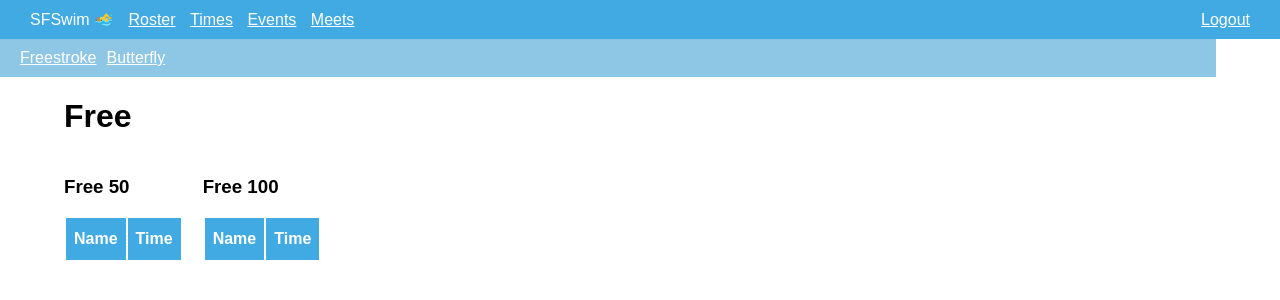
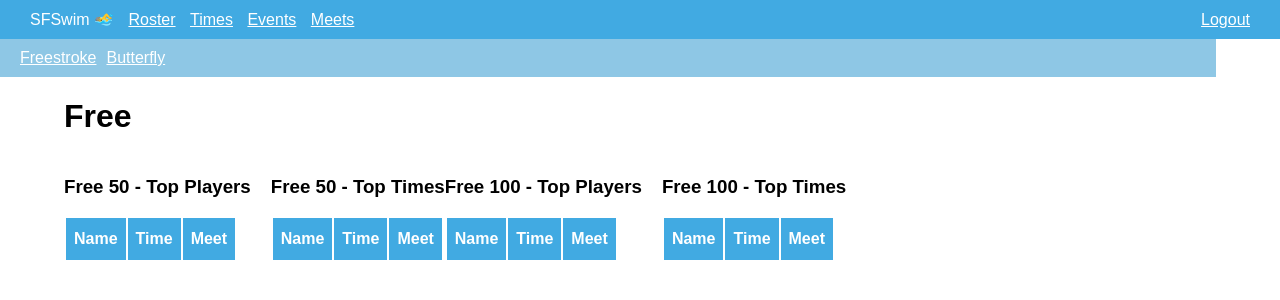
Before and after one commit to sfhacks/SFSwimming, a Flask app: page /event?stroke=free in a window 1280 px wide. Shown: the top 300 px of the page. Run offline with Flask 2, Linux system fonts and the light colour scheme; data that the repository does not hold is empty; parts of the project's set-up code (start-up, migrations or seed data) failed here and were passed over.

Commit message:
Top 5 times by Player/in Total

```diff
--- a/app/db/__init__.py
+++ b/app/db/__init__.py
@@ -78,5 +78,8 @@ def getTopPlayers(stroke, distance):
 def addTime(stroke, distance, time, player_id):
     Time(stroke=stroke, distance=distance, time=time, player=player_id).save()
 
+def getTopTimes(stroke, distance):
+    return Time.objects(stroke=stroke, distance=distance).order_by("time")[:5]
+
 def getAllTimesForPlayer(stroke, distance, player_id):
         return Time.objects(stroke=stroke, distance=distance, player=player_id).order_by("-id")
--- a/app/routes.py
+++ b/app/routes.py
@@ -97,7 +97,8 @@ def show_event():
         if event["stroke"] == stroke:
             data.append({
             "name": stroke + " " + str(event["distance"]),
-            "times": getTopPlayers(stroke, event["distance"])
+            "timesByPlayer": getTopPlayers(stroke, event["distance"]),
+            "totalTimes": getTopTimes(stroke, event["distance"])
             })
 
     return render_template('event.html', stroke=stroke, events=data)
--- a/app/templates/event.html
+++ b/app/templates/event.html
@@ -14,21 +14,41 @@
 <div id = "event-container">
     {% for event in events %}
         <div class = "event-box">
-            <h3>{{event.name | capitalize}}</h3>
+            <h3>{{event.name | capitalize}} - Top Players</h3>
             <table>
                 <tr>
                     <th>Name</th>
                     <th>Time</th>
+                    <th>Meet</th>
                 </tr>
 
-                {% for time in event.times %}
+                {% for time in event.timesByPlayer %}
                 <tr>
                     <td><a href = {{"/player?id="+time.player.id|string+"&stroke="+time.stroke+"&distance="+time.distance|string}}>{{time.player.name}}</a></td>
                     <td>{{'%0.2f'| format(time.time)}}</td>
+                    <td>{{time.meet.name}}</td>
                </tr>
                 {% endfor %}
 
             </table>
+        </div>
+        <div class = "event-box>">
+             <h3>{{event.name | capitalize}} - Top Times</h3>
+             <table>
+                  <tr>
+                       <th>Name</th>
+                       <th>Time</th>
+                       <th>Meet</th>
+                  </tr>
+
+                  {% for time in event.totalTimes %}
+                  <tr>
+                       <td><a href = {{"/player?id="+time.player.id|string+"&stroke="+time.stroke+"&distance="+time.distance|string}}>{{time.player.name}}</a></td>
+                       <td>{{'%0.2f'| format(time.time)}}</td>
+                       <td>{{time.meet.name}}</td>
+                  </tr>
+                  {% endfor %}
+             </table>
         </div>
 
     {% endfor %}
```
